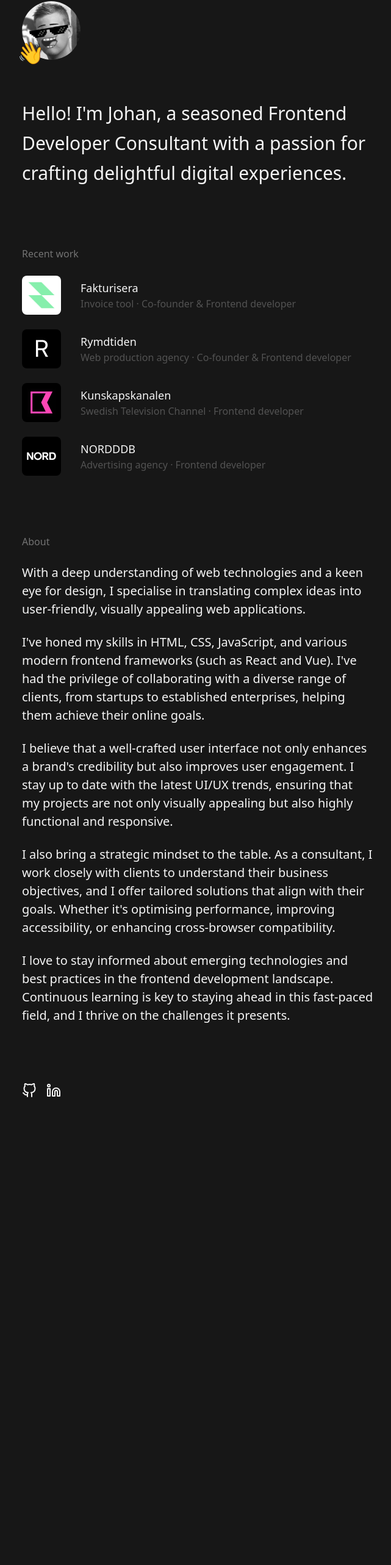
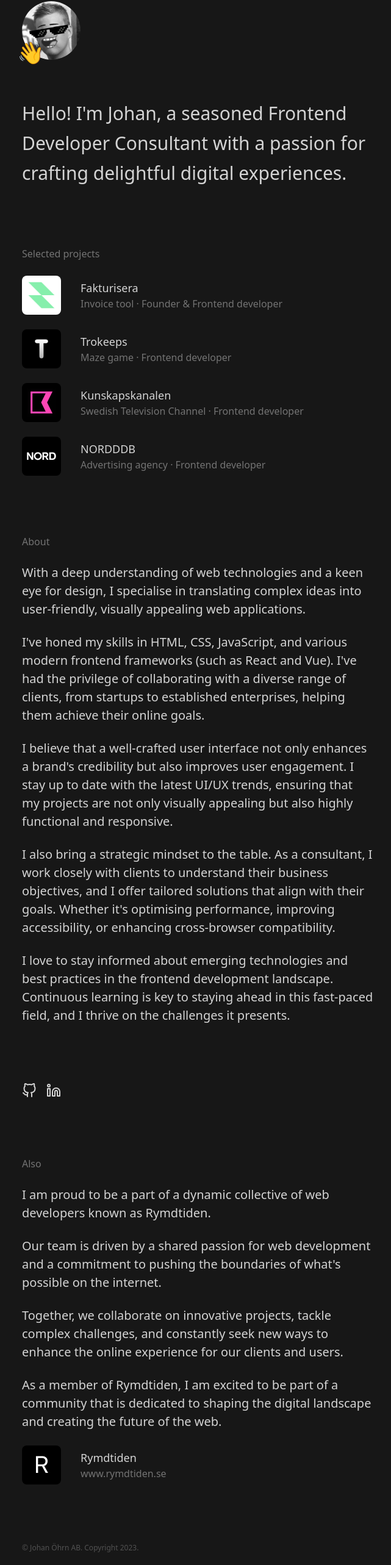
Before and after one commit to johan-ohrn-ab/johan-ohrn-ab.github.io, a Next.js app: page / in a window 1280 px wide. Shown: the part 126-2692 px from the top of the page at 61% size, without its empty margins (60-701 px from the left). Before the commit the page ends 2054 px from the top, so only its background shows below. Built offline with nearby package versions, Linux system fonts and the light colour scheme.

Commit message:
Update site - Add project - Add section - Change colors

```diff
--- a/pages/index.js
+++ b/pages/index.js
@@ -9,7 +9,7 @@ const Section = ({ children }) => (
 );
 
 const SectionHeading = ({ children }) => (
-  <h2 className="text-neutral-500">{children}</h2>
+  <h2 className="text-neutral-500 font-medium">{children}</h2>
 );
 
 const SectionText = ({ children }) => (
@@ -17,11 +17,8 @@ const SectionText = ({ children }) => (
 );
 
 const Project = ({ link, image, title, subtitle }) => (
-  <a
-    href={link}
-    target="_blank"
-    className="flex flex-row gap-x-4 items-center sm:gap-x-8"
-  >
+  <div className="flex flex-row gap-x-4 items-center sm:gap-x-8">
+    <a href={link} target="_blank" className="flex shrink-0">
       <img
         className="rounded-lg w-16"
         src={image}
@@ -29,11 +26,16 @@ const Project = ({ link, image, title, subtitle }) => (
         height="512"
         alt=""
       />
+    </a>
     <div>
-      <p className="text-lg">{title}</p>
-      <p className="text-neutral-600">{subtitle}</p>
+      <p className="text-lg">
+        <a href={link} target="_blank">
+          {title}
+        </a>
+      </p>
+      <p className="text-neutral-500">{subtitle}</p>
     </div>
-  </a>
+  </div>
 );
 
 export default function Home() {
@@ -56,18 +58,18 @@ export default function Home() {
         </h1>
       </Header>
       <Section>
-        <SectionHeading>Recent work</SectionHeading>
+        <SectionHeading>Selected projects</SectionHeading>
         <Project
-          link="https://fakturisera.surge.sh"
+          link="https://www.fakturisera.se"
           image="/project-fakturisera.jpg"
           title="Fakturisera"
-          subtitle="Invoice tool · Co-founder & Frontend developer"
+          subtitle="Invoice tool · Founder & Frontend developer"
         />
         <Project
-          link="https://www.rymdtiden.se"
-          image="/project-rymdtiden.jpg"
-          title="Rymdtiden"
-          subtitle="Web production agency · Co-founder & Frontend developer"
+          link="https://trokeeps.surge.sh"
+          image="/project-trokeeps.jpg"
+          title="Trokeeps"
+          subtitle="Maze game · Frontend developer"
         />
         <Project
           link="https://www.kunskapskanalen.se"
@@ -123,6 +125,39 @@ export default function Home() {
           <LinkedIn />
         </a>
       </div>
+      <Section>
+        <SectionHeading>Also</SectionHeading>
+        <SectionText>
+          I am proud to be a part of a dynamic collective of web developers
+          known as Rymdtiden.
+        </SectionText>
+        <SectionText>
+          Our team is driven by a shared passion for web development and a
+          commitment to pushing the boundaries of what's possible on the
+          internet.
+        </SectionText>
+        <SectionText>
+          Together, we collaborate on innovative projects, tackle complex
+          challenges, and constantly seek new ways to enhance the online
+          experience for our clients and users.
+        </SectionText>
+        <SectionText>
+          As a member of Rymdtiden, I am excited to be part of a community that
+          is dedicated to shaping the digital landscape and creating the future
+          of the web.
+        </SectionText>
+        <Project
+          link="https://www.rymdtiden.se"
+          image="/project-rymdtiden.jpg"
+          title="Rymdtiden"
+          subtitle="www.rymdtiden.se"
+        />
+      </Section>
+      <footer>
+        <p className="text-neutral-600 text-xs">
+          © Johan Öhrn AB. Copyright {new Date().getFullYear()}.
+        </p>
+      </footer>
     </main>
   );
 }
--- a/styles/globals.css
+++ b/styles/globals.css
@@ -3,6 +3,5 @@
 @tailwind utilities;
 
 html {
-  color: theme("colors.neutral.100");
-  background: theme("colors.neutral.900");
+  @apply bg-neutral-900 text-neutral-300;
 }
```
Also changed, not shown: public/project-trokeeps.jpg (added). Lines whose indentation alone changed are shown as unchanged.
